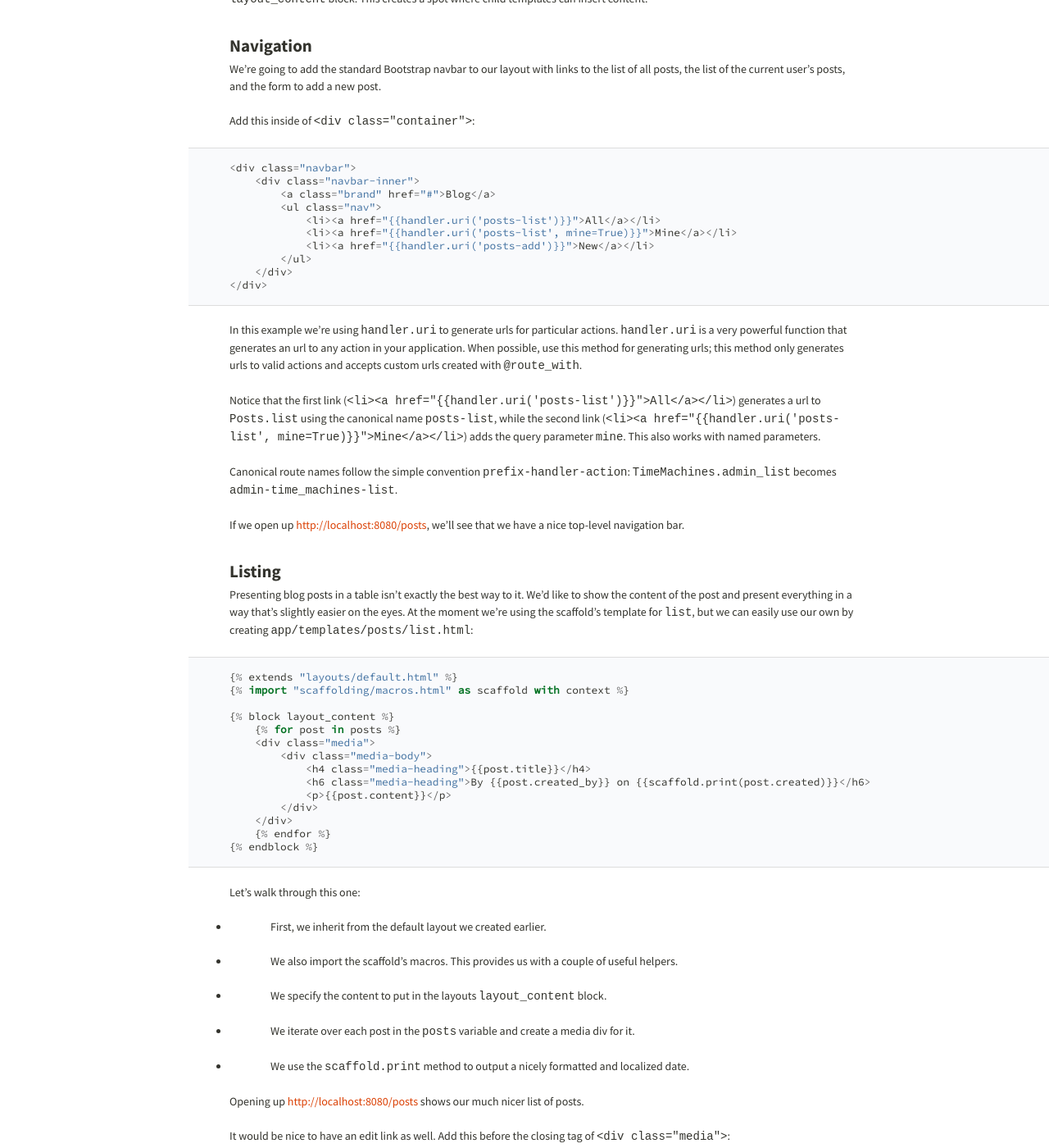
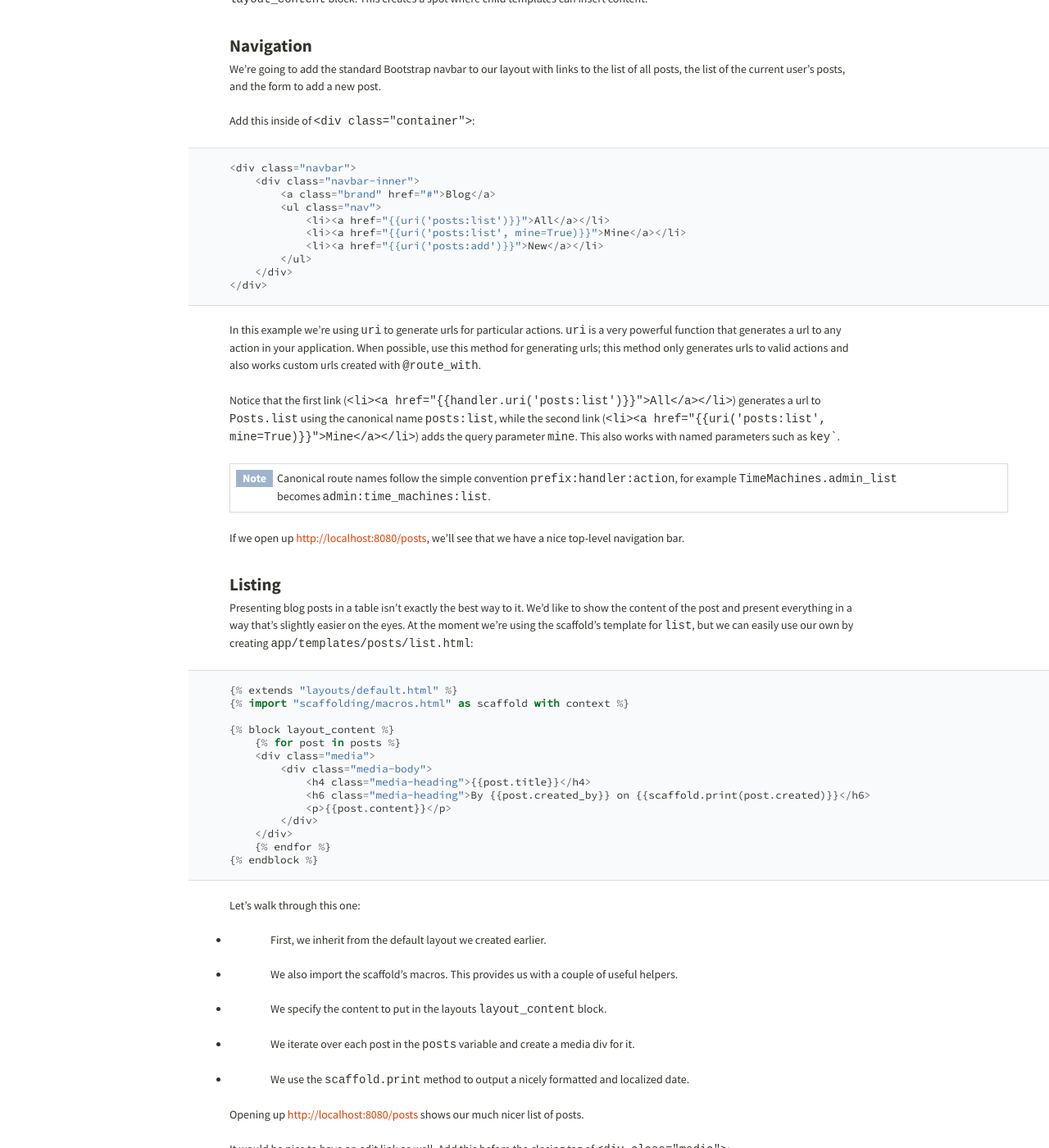
Before and after one commit to yowmamasita/Ferris2, a Sphinx documentation site: the page built from docs/tutorial/5_templates.rst, in a window 1280 px wide and 1400 px high, scrolled down 885 px. Shown: the whole window at 82% size. Built offline with Sphinx 7.4.7, drawn with Linux system fonts in a browser that asks for light colours; some of the changed text lies outside the part shown.

Commit message:
Finishing up the templates section

````diff
--- a/docs/tutorial/5_templates.rst
+++ b/docs/tutorial/5_templates.rst
@@ -55,21 +55,19 @@
         <div class="navbar-inner">
             <a class="brand" href="#">Blog</a>
             <ul class="nav">
-                <li><a href="{{handler.uri('posts-list')}}">All</a></li>
-                <li><a href="{{handler.uri('posts-list', mine=True)}}">Mine</a></li>
-                <li><a href="{{handler.uri('posts-add')}}">New</a></li>
+                <li><a href="{{uri('posts:list')}}">All</a></li>
+                <li><a href="{{uri('posts:list', mine=True)}}">Mine</a></li>
+                <li><a href="{{uri('posts:add')}}">New</a></li>
             </ul>
         </div>
     </div>
 
-In this example we're using ``handler.uri`` to generate urls for particular actions.  ``handler.uri`` is a very powerful function
-that generates an url to any action in your application.  When possible, use this method for generating urls; this method only generates urls
-to valid actions and accepts custom urls created with ``@route_with``.
+In this example we're using ``uri`` to generate urls for particular actions.  ``uri`` is a very powerful function that generates a url to any action in your application.  When possible, use this method for generating urls; this method only generates urls to valid actions and also works custom urls created with ``@route_with``.
 
-Notice that the first link (``<li><a href="{{handler.uri('posts-list')}}">All</a></li>``) generates a url to ``Posts.list`` using the canonical name ``posts-list``, while
-the second link (``<li><a href="{{handler.uri('posts-list', mine=True)}}">Mine</a></li>``) adds the query parameter ``mine``. This also works with named parameters.
+Notice that the first link (``<li><a href="{{handler.uri('posts:list')}}">All</a></li>``) generates a url to ``Posts.list`` using the canonical name ``posts:list``, while the second link (``<li><a href="{{uri('posts:list', mine=True)}}">Mine</a></li>``) adds the query parameter ``mine``. This also works with named parameters such as ``key```.
 
-Canonical route names follow the simple convention ``prefix-handler-action``: ``TimeMachines.admin_list`` becomes ``admin-time_machines-list``.
+.. note::
+    Canonical route names follow the simple convention ``prefix:handler:action``, for example ``TimeMachines.admin_list`` becomes ``admin:time_machines:list``.
 
 If we open up http://localhost:8080/posts, we'll see that we have a nice top-level navigation bar.
 
@@ -108,11 +106,9 @@
 
 It would be nice to have an edit link as well. Add this before the closing tag of ``<div class="media">``::
 
-    {% if handler.user == post.created_by %}
-        <a href="{{handler.uri('posts-edit', id=handler.url_id_for(post))}}">Edit</a>
+    {% if self.user == post.created_by %}
+        <a href="{{uri('posts:edit', key=post.key.urlsafe())}}">Edit</a>
     {% endif %}
-
-Here we use the ``handler.url_id_for`` function to pass the proper id argument to ``Posts.edit``.
 
 Now http://localhost:8080/posts shows an edit link for posts that the currently logged in user has created.
 
````
